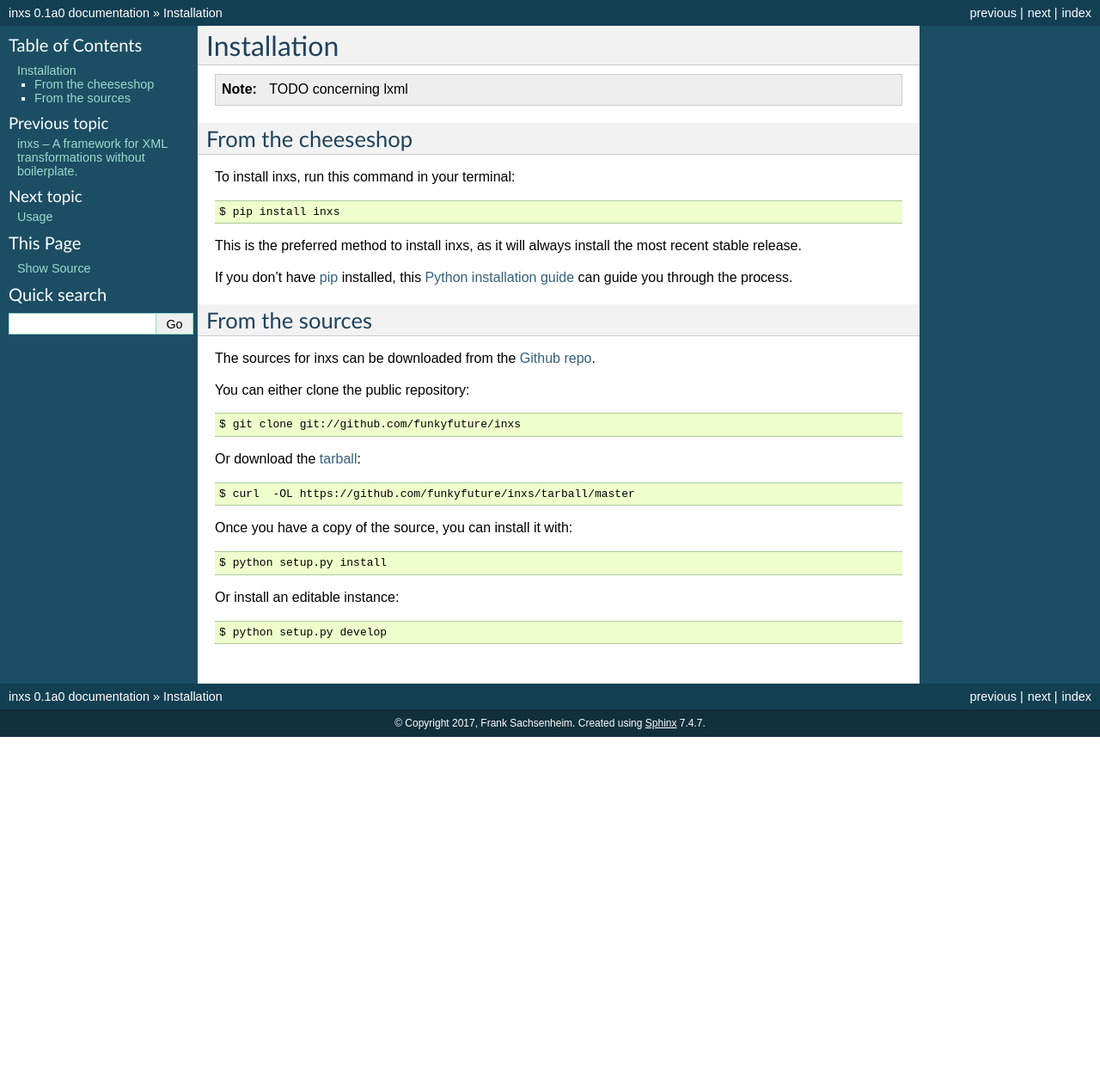
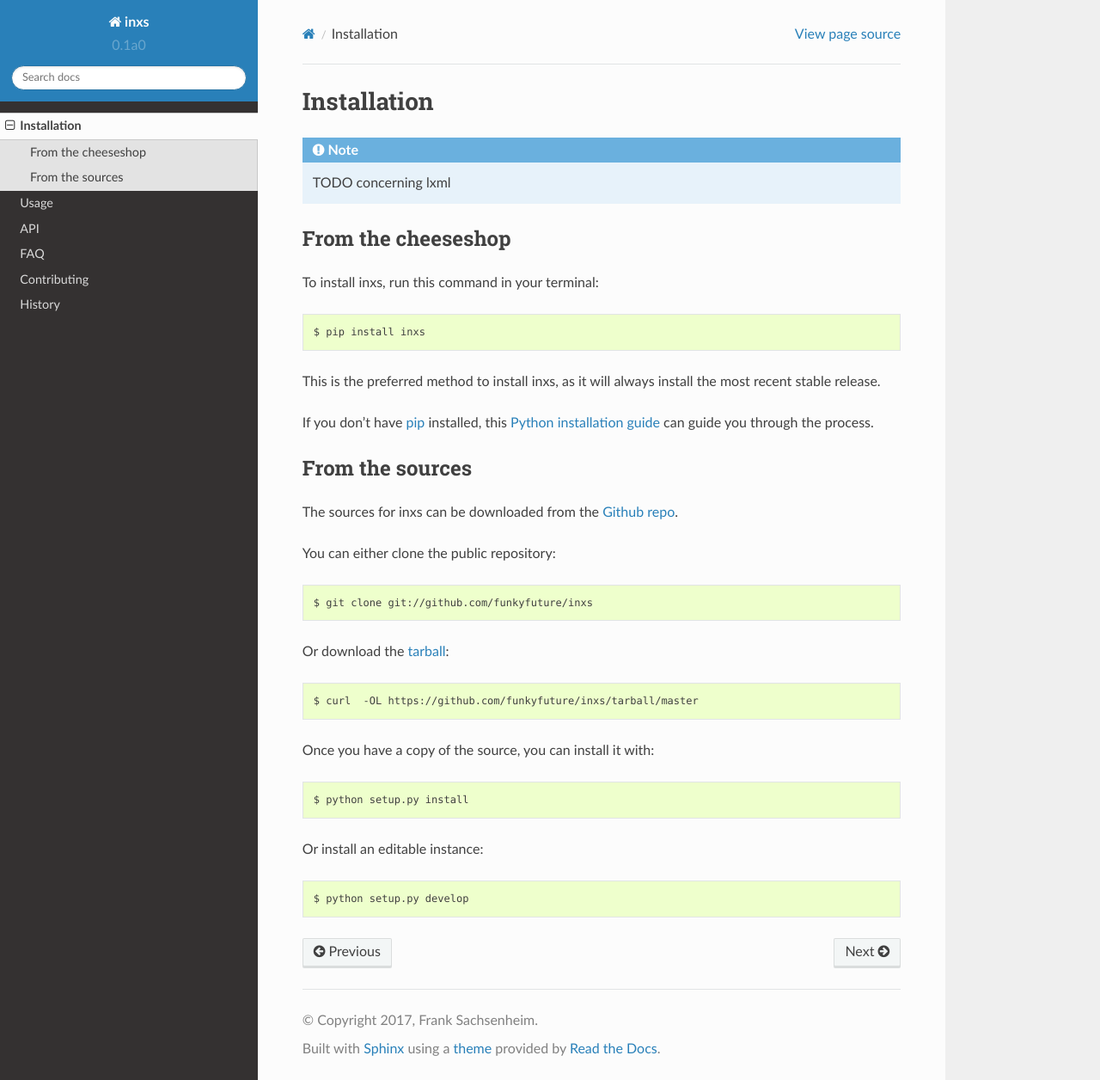
Before and after one commit to funkyfuture/inxs, a Sphinx documentation site: the page built from docs/installation.rst, in a window 1280 px wide and 1256 px high. Shown: the whole window at 86% size. Built offline with Sphinx 7.4.7 and the Read the Docs theme 2.0.0, drawn with Linux system fonts in a browser that asks for light colours.

Commit message:
Uses RTD theme for docs

```diff
--- a/docs/conf.py
+++ b/docs/conf.py
@@ -1,26 +1,8 @@
 #!/usr/bin/env python
 # -*- coding: utf-8 -*-
-#
-# inxs documentation build configuration file, created by
-# sphinx-quickstart on Tue Jul  9 22:26:36 2013.
-#
-# This file is execfile()d with the current directory set to its
-# containing dir.
-#
-# Note that not all possible configuration values are present in this
-# autogenerated file.
-#
-# All configuration values have a default; values that are commented out
-# serve to show the default.
 
 import sys
 import os
-
-# If extensions (or modules to document with autodoc) are in another
-# directory, add these directories to sys.path here. If the directory is
-# relative to the documentation root, use os.path.abspath to make it
-# absolute, like shown here.
-#sys.path.insert(0, os.path.abspath('.'))
 
 # Get the project root dir, which is the parent dir of this
 cwd = os.getcwd()
@@ -36,7 +18,7 @@
 # -- General configuration ---------------------------------------------
 
 # If your documentation needs a minimal Sphinx version, state it here.
-#needs_sphinx = '1.0'
+needs_sphinx = '1.6'
 
 # Add any Sphinx extension module names here, as strings. They can be
 # extensions coming with Sphinx (named 'sphinx.ext.*') or your custom ones.
@@ -111,7 +93,13 @@
 
 # The theme to use for HTML and HTML Help pages.  See the documentation for
 # a list of builtin themes.
-html_theme = 'default'
+
+if not os.getenv('READTHEDOCS', False):
+    import sphinx_rtd_theme
+    html_theme = 'sphinx_rtd_theme'
+    html_theme_path = [sphinx_rtd_theme.get_html_theme_path()]
+else:
+    html_theme = 'default'
 
 # Theme options are theme-specific and customize the look and feel of a
 # theme further.  For a list of options available for each theme, see the
--- a/requirements-dev.txt
+++ b/requirements-dev.txt
@@ -1,4 +1,5 @@
 flake8
 pytest
 Sphinx
+sphinx_rtd_theme
 tox
```
